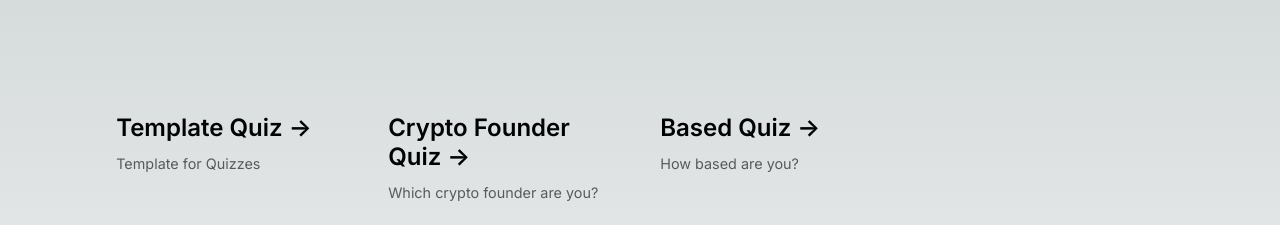
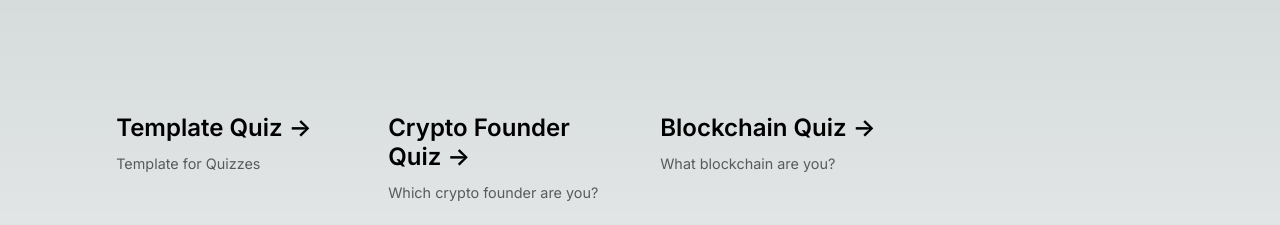
Before and after one commit to Abyscuit/wc-quiz, a Next.js app: page / in a window 1280 px wide. Shown: the top 225 px of the page. Built offline with nearby package versions, Linux system fonts and the light colour scheme.

Commit message:
fix: blockchain quiz path

```diff
--- a/app/page.tsx
+++ b/app/page.tsx
@@ -19,7 +19,11 @@ const paths = [
     title: 'Crypto Founder Quiz',
     desc: 'Which crypto founder are you?',
   },
-  { path: '/based', title: 'Based Quiz', desc: 'How based are you?' },
+  {
+    path: '/blockchain',
+    title: 'Blockchain Quiz',
+    desc: 'What blockchain are you?',
+  },
 ];
 
 export default function Home() {
```
